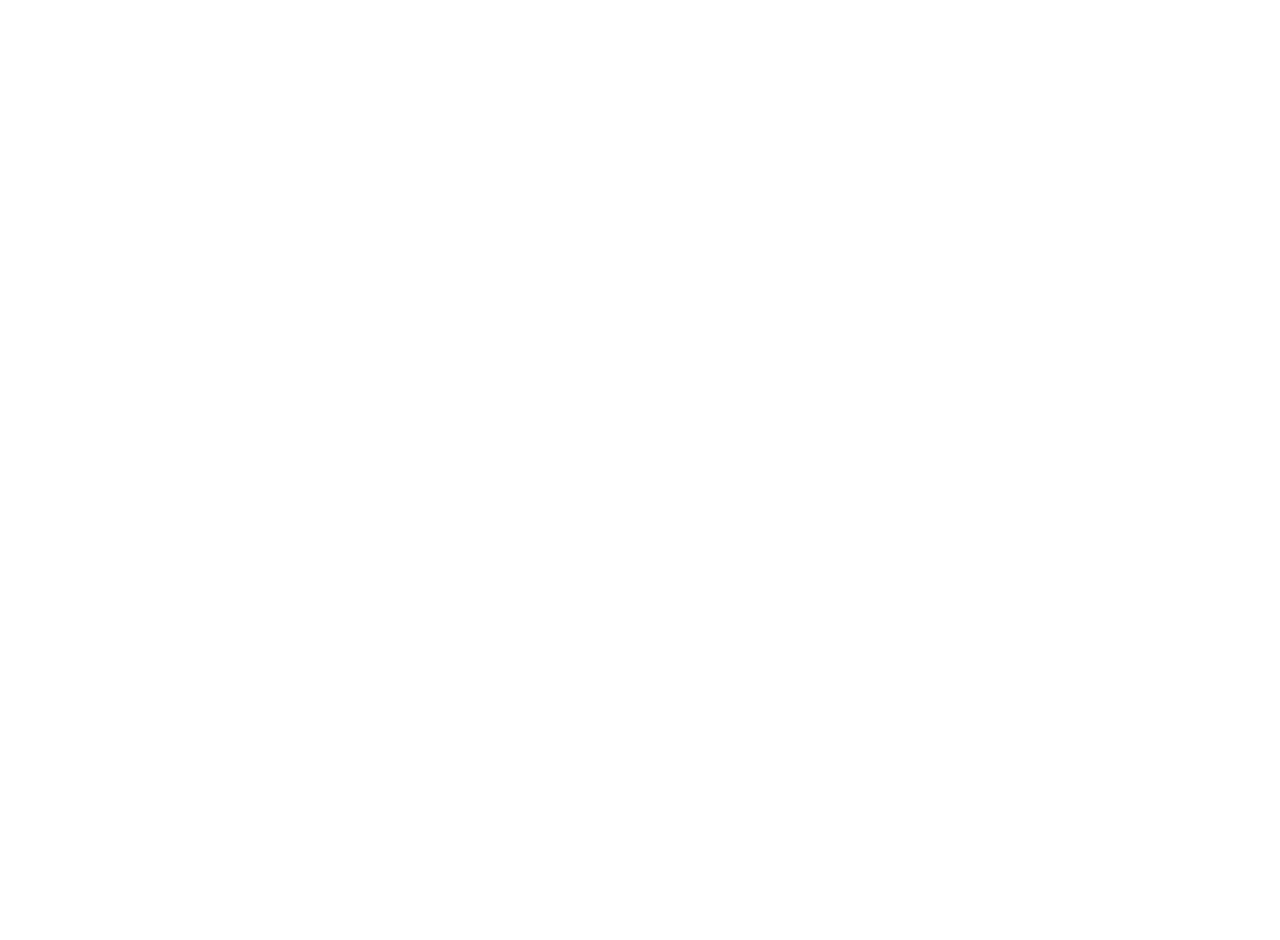
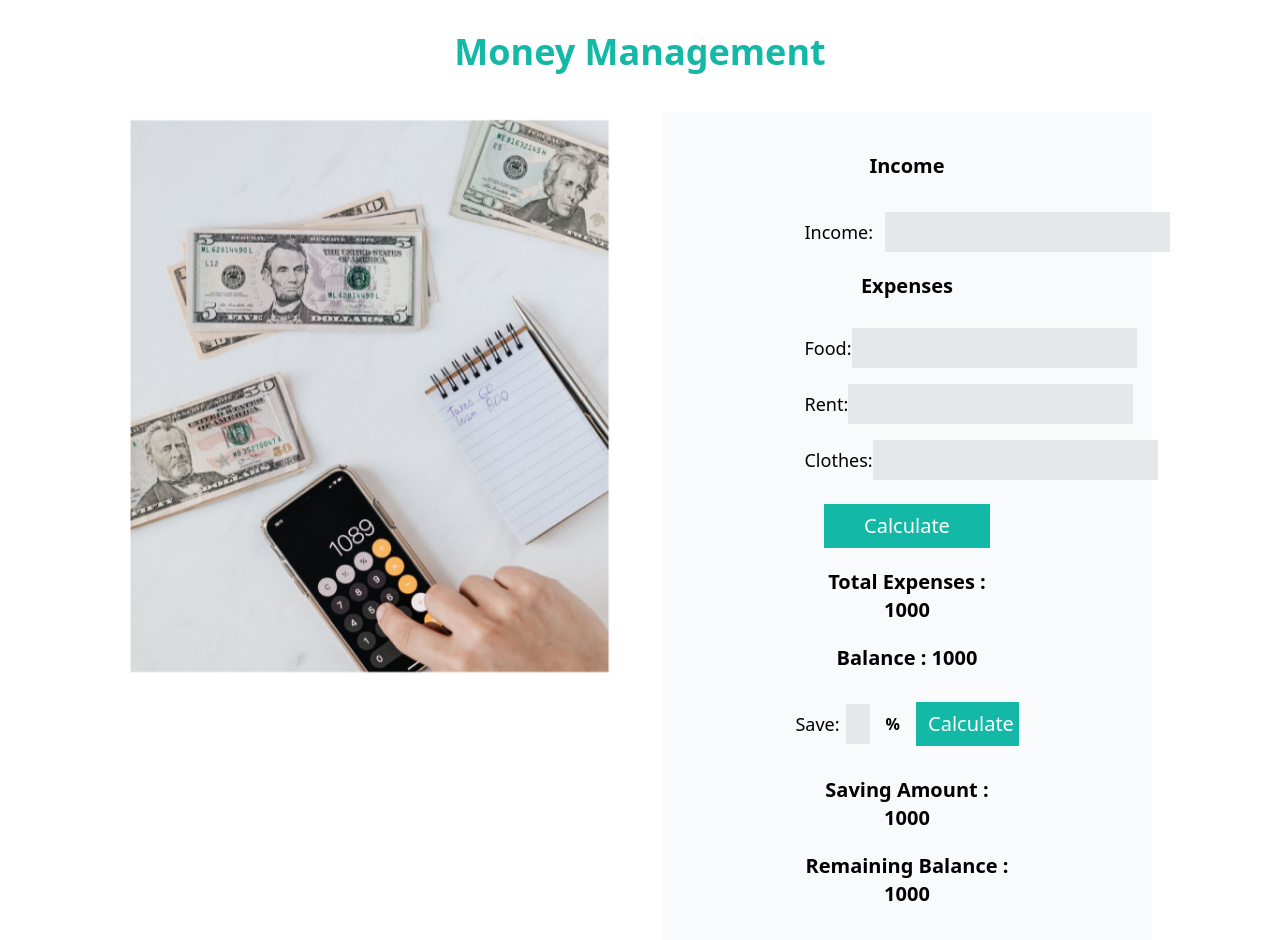
Before and after one commit to mukutdev/money-management, a plain HTML site: page index.html in a window 1280 px wide. Before the commit the page ends 800 px from the top, so only its background shows below. Drawn offline with nearby package versions, Linux system fonts and the light colour scheme.

Commit message:
form-ready

```diff
--- a/index.html
+++ b/index.html
@@ -7,8 +7,64 @@
     <title>Money Management</title>
     <script src="https://cdn.tailwindcss.com"></script>
 </head>
+<style>
+    input::-webkit-outer-spin-button,
+input::-webkit-inner-spin-button {
+  -webkit-appearance: none;
+  margin: 0;
+}
+</style>
 <body>
+    <header class="my-8">
+        <h1 class="text-center font-bold text-4xl text-teal-500">Money Management</h1>
+    </header>
+    <main class="my-10 ">
+        <div class="w-4/5 mx-auto ">
+            <div class="flex  gap-12">
+                <div class="basis-1/2 p-0 m-0">
+                    <img src="./money.png" alt="" class="w-full">
+                </div>
+                <div class="bg-gray-50 basis-1/2 py-10 px-10 ">
+                    <h2 class="text-center font-bold  text-xl">Income</h2>
+                   <div class="w-2/4 mx-auto my-8">
+                    <div class="flex justify-between items-center">
+                        <label for="" class="font-medium mr-3 text-lg">Income:</label>
+                        <input type="number" class="bg-gray-200 outline-none py-2 font-semibold px-5">
+                    </div>
+                    <h2 class="text-center font-bold  text-xl my-5">Expenses</h2>
+                    <div class="w-full">
 
+                      <div class="flex justify-between items-center">
+                        <label for="" class="font-medium  text-lg w-16">Food:</label>
+                        <input type="number" class="bg-gray-200 outline-none py-2 font-semibold px-5  my-2">
+                      </div>
+                      <div class="flex justify-between items-center">
+                        <label for="" class="font-medium   text-lg ">Rent:</label>
+                        <input type="number" class="bg-gray-200 outline-none  py-2 font-semibold px-5 my-2 ">
+                    </div>
+                    <div class="flex justify-between items-center">
+                        <label for="" class="font-medium  text-lg ">Clothes:</label>
+                        <input type="number" class="bg-gray-200 outline-none py-2 font-semibold px-5 my-2 ">
+                    </div>
+                    <div class="flex justify-center my-4">
+                        <button class="bg-teal-500 text-white py-2 font-medium px-10 text-xl hover:bg-cyan-500">Calculate</button>
+                    </div>
+                    <h2 class="text-center font-bold  text-xl my-5">Total Expenses : <span id="expenses">1000</span></h2>
+                    <h2 class="text-center font-bold  text-xl my-5">Balance : <span id="balance">1000</span></h2>
+                    <div class="flex justify-center my-6 items-center gap-4">
+                        <label for="" class="font-medium  text-lg w-1/6">Save:</label>
+                        <input type="number" class="bg-gray-200 outline-none  py-2 font-medium px-3  my-2 w-2/6">
+                         <p class="font-bold">%</p>
+                        <button class="bg-teal-500 text-white  font-medium py-2 px-3 text-xl hover:bg-cyan-500 w-3/6">Calculate</button>
+                    </div>
+                    <h2 class="text-center font-bold  text-xl my-5">Saving Amount : <span id="saving-amount">1000</span></h2>
+                    <h2 class="text-center font-bold  text-xl my-5">Remaining Balance : <span id="remaining-balance">1000</span></h2>
+                    </div>
+                   </div>
+                </div>
+            </div>
+        </div>
+    </main>
 
     <script src="./app.js"></script>
 </body>
```
Also changed, not shown: money.png (added).
